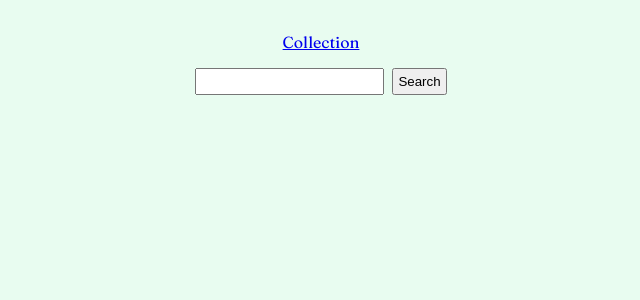
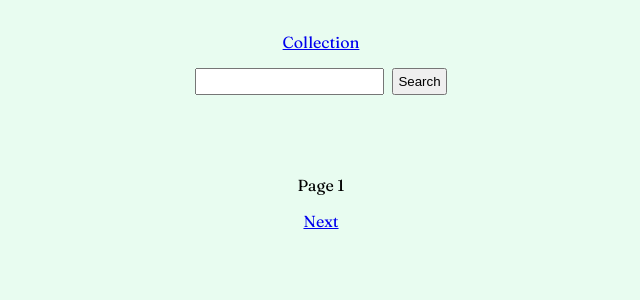
Before and after one commit to nandordevai/met-notebook, a Next.js app: page / in a window 1280 px wide. Shown: the top 300 px of the page, without its empty margins (319-959 px from the left). Built offline with nearby package versions, Linux system fonts and the light colour scheme.

Commit message:
proper React (I guess)

```diff
--- a/app/collection/page.tsx
+++ b/app/collection/page.tsx
@@ -1,6 +1,7 @@
 'use client';
 
 import { useEffect, useState } from 'react';
+import Link from 'next/link';
 import ArtworkCard, { Artwork } from '@/components/ArtworkCard';
 import styles from '../page.module.css';
 import headerStyles from '@/components/Header.module.css';
@@ -32,7 +33,7 @@ export default function CollectionPage() {
     <>
       <header className={headerStyles.header}>
         <p className={styles.links}>
-          <a href="/">Search</a>
+          <Link href={'/'}>Search</Link>
         </p>
       </header>
       { artworks &&
--- a/app/page.tsx
+++ b/app/page.tsx
@@ -1,22 +1,32 @@
+'use client';
+
+import { useEffect, useState } from 'react';
+import { useSearchParams } from 'next/navigation';
+import Link from 'next/link';
 import ArtworkCard from '@/components/ArtworkCard';
 import Header from '@/components/Header';
 import styles from './page.module.css';
 
-export default async function Home({
-  searchParams,
-}: {
-  searchParams: Promise<{q?: string, page?: string}>;
-}) {
-  const params = await searchParams;
-  const page = Number(params.page ?? 1);
+const API_URL = 'https://collectionapi.metmuseum.org/public/collection/v1.1/search';
+
+export default function Home() {
+  const params = useSearchParams();
+  const page = Number(params.get('page') ?? 1);
   const pageSize = 12;
-  const query = params.q ?? '';
-  let artworks;
+  const query = params.get('q') ?? '';
+  const [artworks, setArtworks] = useState<any[]>([]);
+
+  function buildQueryURL() {
+    return `${API_URL}?q=${query}&title=true&hasImage=true&offset=${(page - 1) * pageSize}&limit=${pageSize}`;
+  }
+
+  useEffect(() => {
+    async function load() {
       if (query) {
         // TODO: make search always return 12 items with image
-    const response = await fetch(`https://collectionapi.metmuseum.org/public/collection/v1.1/search?q=flora&title=true&hasImage=true&offset=${(page - 1) * pageSize}&limit=${pageSize}`);
+        const response = await fetch(buildQueryURL());
         const result = await response.json();
-    artworks = await Promise.all(
+        const artworks = await Promise.all(
           result.objectIDs.map(async (id: number) => {
             const response = await fetch(
               `https://collectionapi.metmuseum.org/public/collection/v1/objects/${id}`
@@ -24,11 +34,15 @@ export default async function Home({
             return response.json();
           })
         );
+        setArtworks(artworks);
       }
+    }
+    load();
+  }, [query, page]);
 
   return (
     <>
-      <Header page={page} query={params.q}/>
+      <Header page={page} query={query}/>
       { artworks &&
         <section className={styles.page}>
           <div className={styles.artworks}>
@@ -42,8 +56,14 @@ export default async function Home({
         <div className={styles.pagination}>
           <p>Page {page}</p>
           <p>
-            <a href={`/?q=flora&page=${page - 1}`}>Previous</a>
-            <a href={`/?q=flora&page=${page + 1}`}>Next</a>
+            {page > 1 && (
+              <Link href={`/?q=${encodeURIComponent(query)}&page=${page - 1}`}>
+                Previous
+              </Link>
+            )}
+            <Link href={`/?q=${encodeURIComponent(query)}&page=${page + 1}`}>
+              Next
+            </Link>
           </p>
         </div>
       }
--- a/components/Header.tsx
+++ b/components/Header.tsx
@@ -1,3 +1,4 @@
+import Link from 'next/link';
 import styles from './Header.module.css';
 
 export default function Header({
@@ -10,7 +11,7 @@ export default function Header({
   return (
     <header className={styles.header}>
       <p className={styles.links}>
-        <a href="/collection">Collection</a>
+        <Link href={'/collection'}>Collection</Link>
       </p>
       <form method="get" action="/">
         <input type="text" name="q" defaultValue={query ?? ''}></input>
```
Lines whose indentation alone changed are shown as unchanged.
